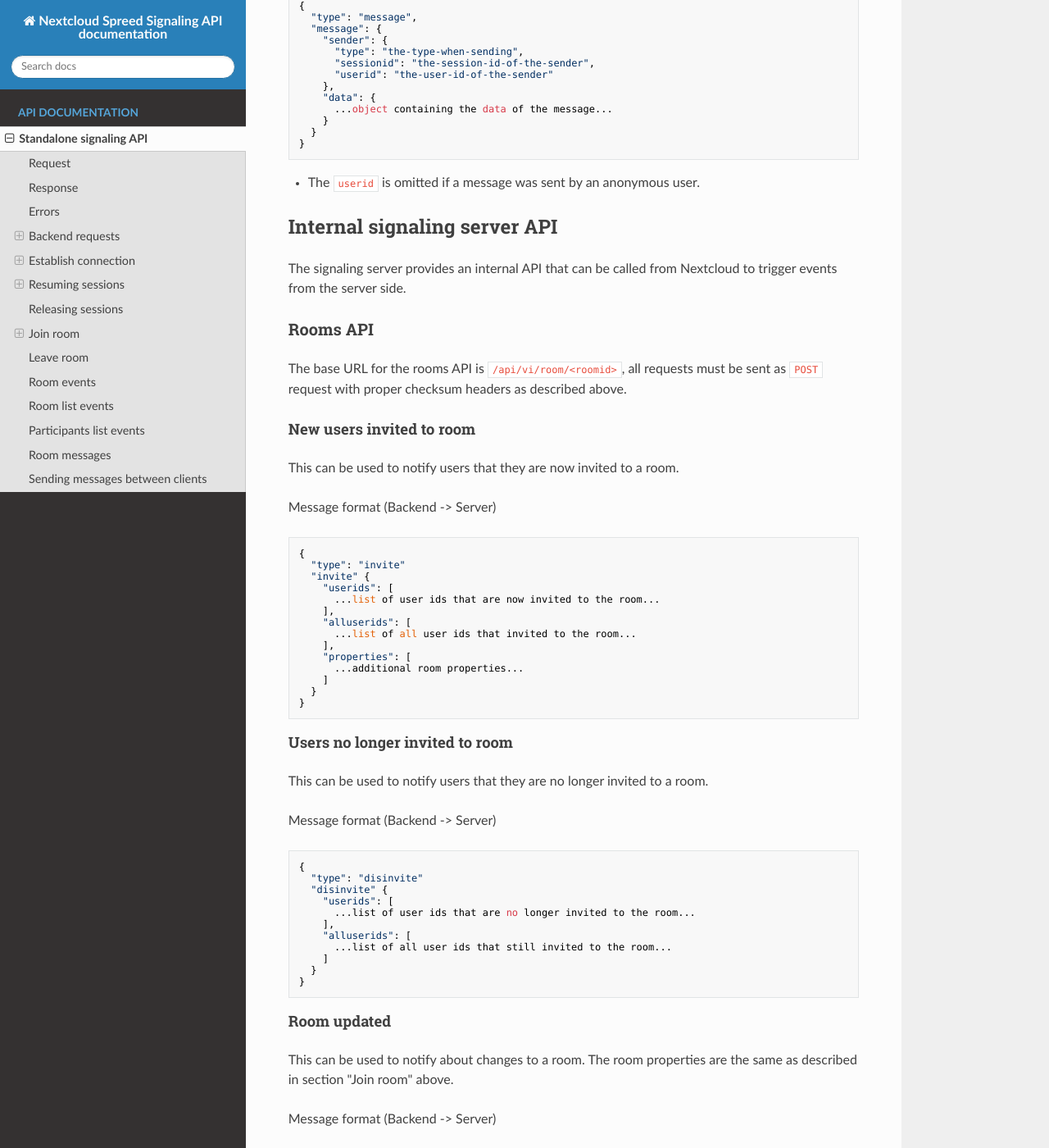
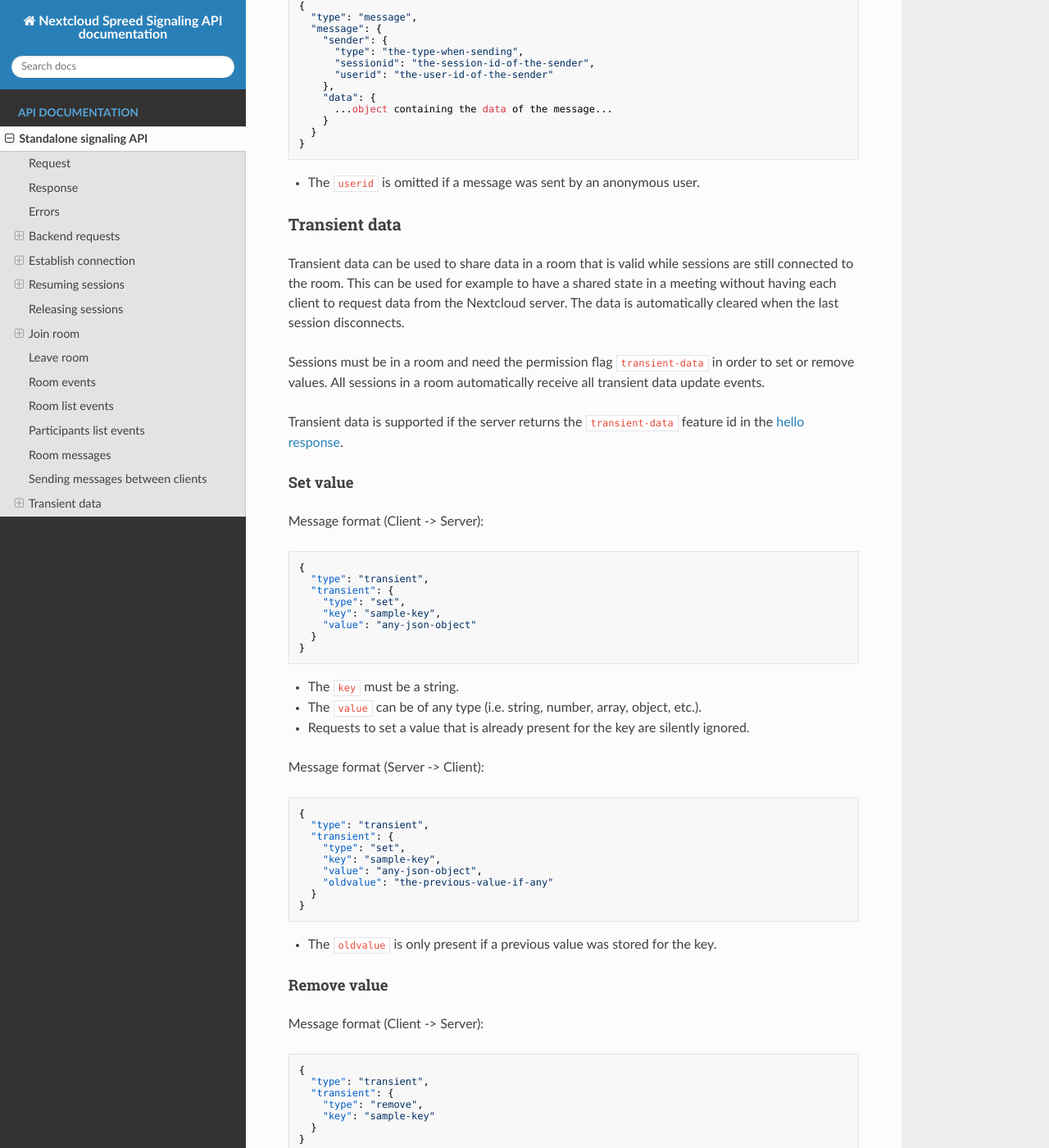
Before and after one commit to strukturag/nextcloud-spreed-signaling, an MkDocs documentation site: the page built from docs/standalone-signaling-api-v1.md, in a window 1280 px wide and 1400 px high, scrolled down 11987 px. Shown: the whole window at 82% size. Built offline with MkDocs 1.6.1, drawn with Linux system fonts in a browser that asks for light colours; nearby versions of some CDN libraries; a script that is not in the unit is left out; some of the changed text lies outside the part shown.

Commit message:
Document transient data.

```diff
--- a/docs/standalone-signaling-api-v1.md
+++ b/docs/standalone-signaling-api-v1.md
@@ -657,6 +657,104 @@
 - The `userid` is omitted if a message was sent by an anonymous user.
 
 
+## Transient data
+
+Transient data can be used to share data in a room that is valid while sessions
+are still connected to the room. This can be used for example to have a shared
+state in a meeting without having each client to request data from the Nextcloud
+server. The data is automatically cleared when the last session disconnects.
+
+Sessions must be in a room and need the permission flag `transient-data` in
+order to set or remove values. All sessions in a room automatically receive
+all transient data update events.
+
+Transient data is supported if the server returns the `transient-data` feature
+id in the [hello response](#establish-connection).
+
+
+### Set value
+
+Message format (Client -> Server):
+
+    {
+      "type": "transient",
+      "transient": {
+        "type": "set",
+        "key": "sample-key",
+        "value": "any-json-object"
+      }
+    }
+
+- The `key` must be a string.
+- The `value` can be of any type (i.e. string, number, array, object, etc.).
+- Requests to set a value that is already present for the key are silently
+  ignored.
+
+
+Message format (Server -> Client):
+
+    {
+      "type": "transient",
+      "transient": {
+        "type": "set",
+        "key": "sample-key",
+        "value": "any-json-object",
+        "oldvalue": "the-previous-value-if-any"
+      }
+    }
+
+- The `oldvalue` is only present if a previous value was stored for the key.
+
+
+### Remove value
+
+Message format (Client -> Server):
+
+    {
+      "type": "transient",
+      "transient": {
+        "type": "remove",
+        "key": "sample-key"
+      }
+    }
+
+- The `key` must be a string.
+- Requests to remove a key that doesn't exist are silently ignored.
+
+
+Message format (Server -> Client):
+
+    {
+      "type": "transient",
+      "transient": {
+        "type": "remove",
+        "key": "sample-key",
+        "oldvalue": "the-previous-value-if-any"
+      }
+    }
+
+- The `oldvalue` is only present if a previous value was stored for the key.
+
+
+### Initial data
+
+When sessions initially join a room, they receive the current state of the
+transient data.
+
+Message format (Server -> Client):
+
+    {
+      "type": "transient",
+      "transient": {
+        "type": "initial",
+        "data": {
+          "sample-key": "sample-value",
+          ...
+        }
+      }
+    }
+
+
 # Internal signaling server API
 
 The signaling server provides an internal API that can be called from Nextcloud
```
